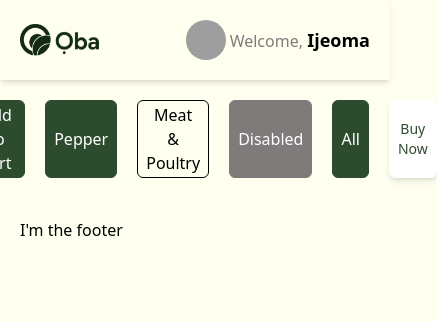
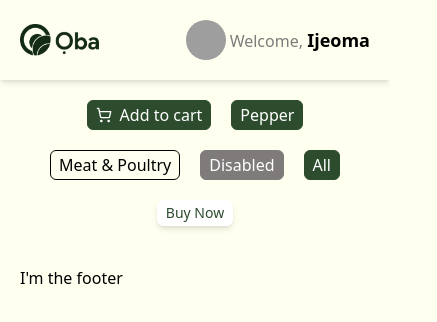
Before and after one commit to Oba-NG/oba-dashboard, a React (Vite) app: page / in a window 390 px wide. Shown: the top 322 px of the page, 437 px wide, since content can reach past the window. Built offline with nearby package versions, Linux system fonts and the light colour scheme; grey boxes are pictures that could not be loaded.

Commit message:
hotfix: add flex-wrap to fix compressed buttons on mobile view

```diff
--- a/src/pages/Home.jsx
+++ b/src/pages/Home.jsx
@@ -5,7 +5,7 @@ export default function Home() {
   return (
     <main className="p-5 max-w-[1200px] mx-auto">
       {/* BUTTONS */}
-      <div className="flex gap-5 justify-center">
+      <div className="flex flex-wrap gap-5 justify-center">
         {/* Shopping cart button */}
         <Button>
           <ShoppingCart size={16} /> Add to cart
```
